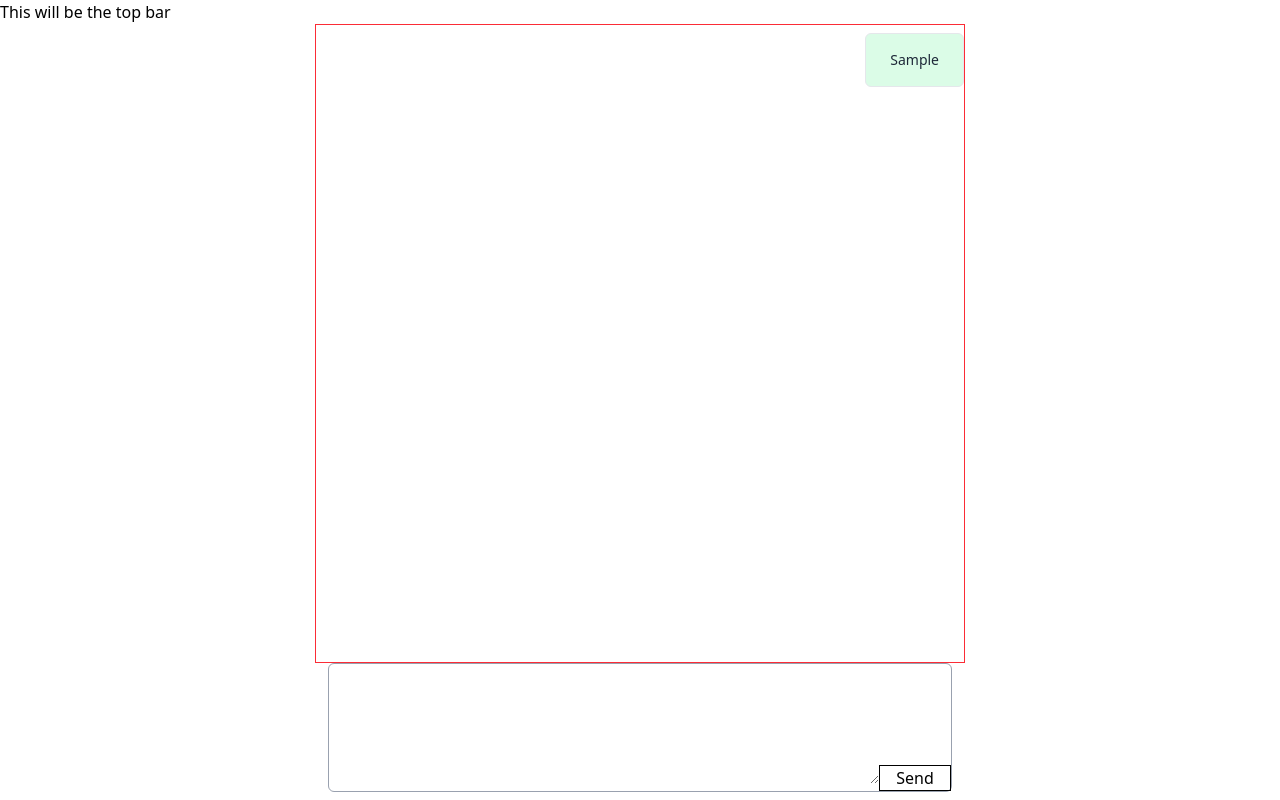
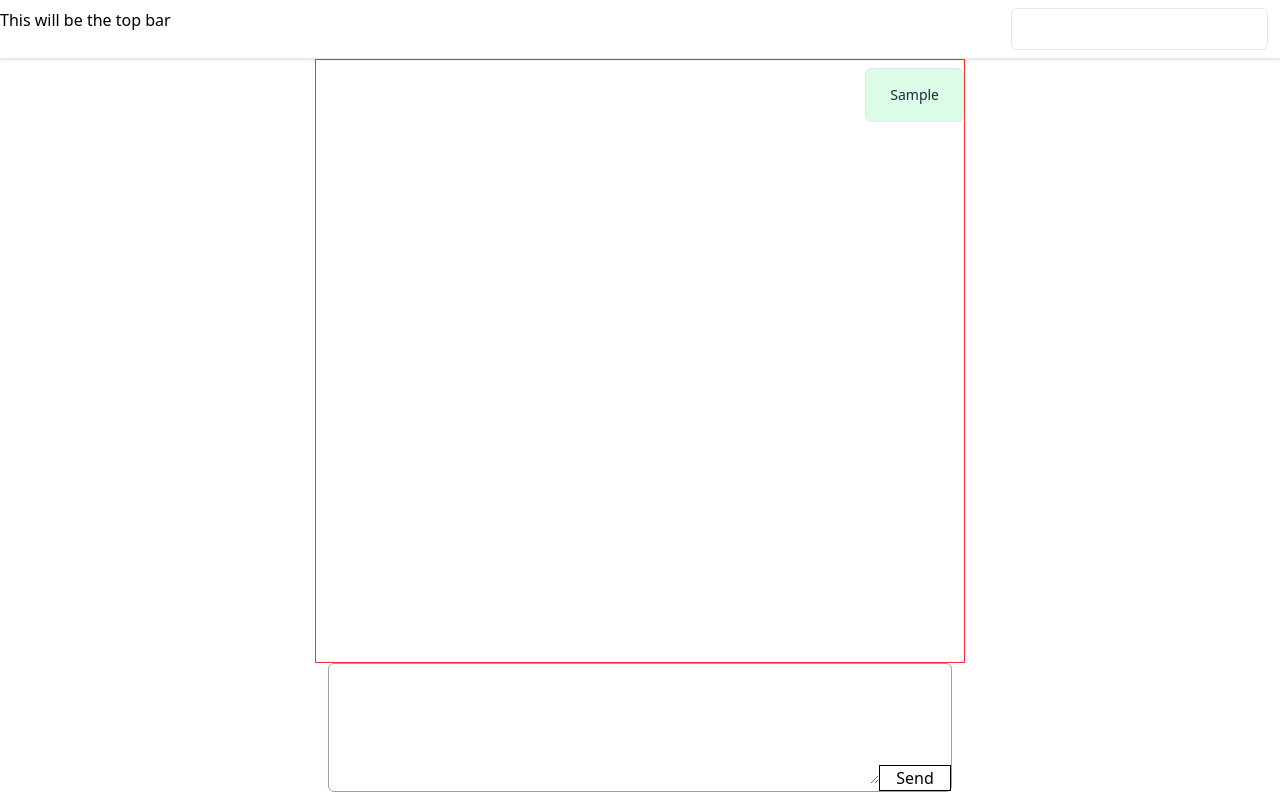
Before and after one commit to devXamr/bubbles, a Next.js app in the folder bubbles/: page / in a window 1280 px wide. Both pictures are taken after typing "Sample" into the empty fields and a click on the button "Send". Built offline with nearby package versions, Linux system fonts and the light colour scheme.

Commit message:
feat: add search feature  && separate message component

```diff
--- /dev/null
+++ b/bubbles/app/components/message.tsx
@@ -0,0 +1,15 @@
+import { v4 as uuidv4 } from "uuid";
+
+type messageProps = {
+  eachMessage: string;
+};
+export default function Message({ eachMessage }: messageProps) {
+  return (
+    <div
+      key={uuidv4()}
+      className="border w-fit ml-auto py-4 px-6 my-2 rounded-md border-gray-200 bg-green-100 transition-colors duration-100 hover:bg-green-200 text-gray-800 text-sm max-w-[80%]"
+    >
+      <div>{eachMessage}</div>
+    </div>
+  );
+}
--- a/bubbles/app/page.tsx
+++ b/bubbles/app/page.tsx
@@ -3,6 +3,7 @@
 import Image from "next/image";
 import { useEffect, useState } from "react";
 import { v4 as uuidv4 } from "uuid";
+import Message from "./components/message";
 
 async function fetchLocalMessages() {
   const allMessages = localStorage.getItem("localMessages");
@@ -15,6 +16,8 @@ async function fetchLocalMessages() {
 export default function Home() {
   const [message, setMessage] = useState("");
   const [messageList, setMessageList] = useState<any[]>([]);
+
+  const [searchTerm, setSearchTerm] = useState("");
 
   useEffect(() => {
     fetchLocalMessages().then(setMessageList);
@@ -34,25 +37,34 @@ export default function Home() {
   }
   return (
     <div className="flex flex-col h-screen">
-      <div>This will be the top bar</div>
+      <div className="border-b border-gray-200 shadow-sm flex justify-between py-2">
+        This will be the top bar
+        <div>
+          <input
+            type="text"
+            className="py-2 border outline-0 border-gray-200 rounded-md mx-3 px-3"
+            onChange={(e) => {
+              setSearchTerm(e.target.value);
+            }}
+            value={searchTerm}
+          />
+        </div>
+      </div>
       <div className="flex-1 w-[650px] border border-red-500 mx-auto">
-        {messageList &&
-          messageList.length > 0 &&
-          messageList.map((eachMessage) => (
-            <div
-              key={uuidv4()}
-              className="border w-fit ml-auto py-4 px-6 my-2 rounded-md border-gray-200 bg-green-100 text-gray-800 text-sm max-w-[80%]"
-            >
-              {eachMessage}
-            </div>
-          ))}
+        {messageList && messageList.length > 0 && searchTerm === ""
+          ? messageList.map((eachMessage) => (
+              <Message eachMessage={eachMessage} />
+            ))
+          : messageList
+              .filter((eachMessage) => eachMessage.includes(searchTerm))
+              .map((eachMessage) => <Message eachMessage={eachMessage} />)}
       </div>
       <form
         onSubmit={(e) => {
           e.preventDefault();
           handleMessageSubmission();
         }}
-        className=" border w-fit border-gray-400 rounded-md inset- text-md mx-auto mb-2"
+        className=" border w-fit border-gray-400 rounded-md text-md mx-auto mb-2"
       >
         <textarea
           className="h-30 w-[550px] py-3 px-2 outline-0 text-gray-600"
```
